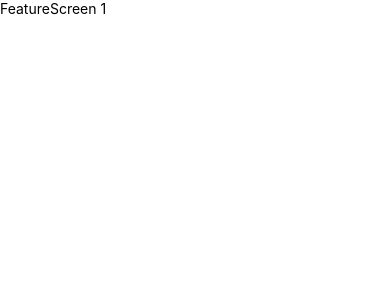
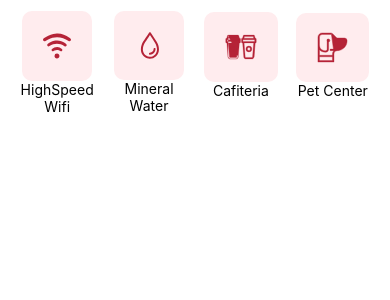
Before and after one commit to majidgeeks/WorkSpace-App, a React Native app: screen / in a window 390 px wide. Shown: the top 300 px of the page. Built offline with nearby package versions, Linux system fonts and the light colour scheme.

Commit message:
Features screen ui completed

```diff
--- /dev/null
+++ b/src/components/Svgs/CafiteriaIcon.tsx
@@ -0,0 +1,37 @@
+import * as React from "react"
+import Svg, { Path } from "react-native-svg"
+import SvgScaleView from "./SvgScaleView"
+
+interface CafiteriaIconProps{
+    color : string
+    size : number
+}
+
+function CafiteriaIcon({color, size}: CafiteriaIconProps) {
+  return (
+    <SvgScaleView size={size}>
+    <Svg
+      width="100%"
+      height="100%"
+      viewBox="0 0 37 28"
+      fill="none"
+      xmlns="http://www.w3.org/2000/svg"
+    >
+      <Path
+        d="M3.7.256h11.376c.376 0 .714.255.817.622 0 0 0 0 0 0l.844 2.971h.341c.469 0 .85.384.85.852v3.706a.853.853 0 01-.85.852h-.47l-1.305 16.299L3.7.256zm0 0a.848.848 0 00-.816.621s0 0 0 0L2.04 3.85h-.342a.853.853 0 00-.85.852v3.706c0 .468.382.851.85.851h.471l1.312 16.3s0 0 0 0M3.701.256l-.22 25.302m0 0c.096 1.224.985 2.188 2.089 2.188M3.48 25.558l2.089 2.188m0 0h7.644m-7.644 0h7.644m0 0c1.11 0 1.993-.956 2.089-2.188l-2.089 2.188zm.397-2.324h0a.865.865 0 01-.168.474c-.086.108-.174.145-.229.145H5.57c-.055 0-.143-.037-.23-.145a.866.866 0 01-.167-.473v-.001L3.877 9.258h11.03L13.61 25.422zM2.549 5.553h13.686v2.002H2.55V5.553zm1.79-3.594h10.1l.537 1.89H3.808l.531-1.89zM34.959 3.849h.341s0 0 0 0c.468 0 .85.383.85.852v3.705a.853.853 0 01-.85.852h-.485l-1.305 16.3 1.449-21.71zm0 0L34.115.878s0 0 0 0a.854.854 0 00-.817-.622H21.915a.848.848 0 00-.816.621s0 0 0 0l-.844 2.972h-.342a.853.853 0 00-.85.852v3.705c0 .469.382.852.85.852h.47l1.306 16.3s0 0 0 0c.096 1.224.985 2.187 2.088 2.187h7.645c1.11 0 1.993-.956 2.088-2.187l1.449-21.71zM31.826 25.42v.001a.866.866 0 01-.168.473c-.086.109-.174.146-.229.146h-7.644c-.067 0-.155-.044-.238-.159a.933.933 0 01-.159-.46v-.001L22.092 9.258h11.03l-1.296 16.163zM34.45 5.553v2.002H20.764V5.553H34.45zM22.023 3.849l.532-1.89h10.098l.538 1.89H22.023z"
+        fill={color}
+        stroke="#B52337"
+        strokeWidth={0.3}
+      />
+      <Path
+        d="M27.607 19.688a3.435 3.435 0 000-6.87 3.435 3.435 0 000 6.87zm0-5.173c.953 0 1.726.774 1.726 1.73 0 .957-.773 1.732-1.726 1.732a1.729 1.729 0 01-1.726-1.731c0-.956.773-1.731 1.726-1.731zM7.666 16.246v0c0-.956.773-1.731 1.726-1.731s1.726.775 1.726 1.73c0 .957-.773 1.732-1.726 1.732a1.728 1.728 0 01-1.726-1.731zm1.726 3.442a3.435 3.435 0 000-6.87 3.435 3.435 0 000 6.87z"
+        fill={color}
+        stroke="#B52337"
+        strokeWidth={0.3}
+      />
+    </Svg>
+    </SvgScaleView>
+  )
+}
+
+export default CafiteriaIcon
--- /dev/null
+++ b/src/components/Svgs/MWaterIcon.tsx
@@ -0,0 +1,33 @@
+import * as React from "react"
+import Svg, { Path } from "react-native-svg"
+import SvgScaleView from "./SvgScaleView"
+
+interface MWaterIconProps{
+    color : string
+    size : number
+}
+
+function MWaterIcon({color, size}: MWaterIconProps) {
+  return (
+    <SvgScaleView size={size}>
+    <Svg
+      width="100%"
+      height="100%"
+      viewBox="0 0 21 30"
+      fill="none"
+      xmlns="http://www.w3.org/2000/svg"
+    >
+      <Path
+        d="M18.47 10.799C16.316 7.463 14.106 4.183 11.95.847c-.498-.735-1.437-.735-1.935 0C8.688 2.826 7.417 4.805 6.09 6.784c-1.603 2.432-3.427 4.863-4.366 7.69-.83 2.432-1.106 5.26-.443 7.804.608 2.262 2.046 4.241 3.87 5.598 3.813 2.828 9.285 2.319 12.657-.961 4.532-4.184 3.758-11.253.663-16.116zm-1.436 13.854c-2.543 3.11-7.075 3.789-10.391 1.527-1.603-1.074-2.764-2.827-3.261-4.75-.553-2.262-.11-4.75.718-6.899.885-2.261 2.488-4.354 3.814-6.39 1.05-1.583 2.045-3.166 3.095-4.75 1.824 2.828 3.704 5.655 5.527 8.483 2.377 3.732 3.482 9.16.498 12.78z"
+        fill={color}
+      />
+      <Path
+        d="M16.15 17.754c-.608 0-1.105.509-1.105 1.13 0 1.075-.443 2.15-1.161 2.885-.774.791-1.769 1.187-2.874 1.187-.553 0-1.106.51-1.106 1.131 0 .622.498 1.131 1.106 1.131a6.205 6.205 0 004.421-1.866 6.498 6.498 0 001.824-4.524c0-.565-.497-1.13-1.105-1.074z"
+        fill={color}
+      />
+    </Svg>
+    </SvgScaleView>
+  )
+}
+
+export default MWaterIcon;
--- /dev/null
+++ b/src/components/Svgs/PetIcon.tsx
@@ -0,0 +1,37 @@
+import * as React from "react"
+import Svg, { Path } from "react-native-svg"
+import SvgScaleView from "./SvgScaleView"
+
+interface PetIconProps{
+    color : string
+    size : number
+}
+
+function PetIcon({color, size}: PetIconProps) {
+  return (
+    <SvgScaleView size={size}>
+    <Svg
+      width="100%"
+      height="100%"
+      viewBox="0 0 30 30"
+      fill="none"
+      xmlns="http://www.w3.org/2000/svg"
+    >
+      <Path
+        d="M16.205 18.051h-3.5v-1.533H20.175c4.148-.268 7.442-3.719 7.442-7.932 0 0 0 0 0 0v-.064h0c0-.715-.582-1.297-1.297-1.297h-6.619c-.743 0-1.442-.29-1.968-.815h0l-3.634-3.634 2.106 15.275zm0 0a4.704 4.704 0 00-1.278 3.225v1.22H2.434v-5.322c1.08 1.311 2.87 2.325 5.781 2.49h0a2.921 2.921 0 002.165-.789l-.102-.108.102.108c.582-.55.904-1.295.904-2.096V6.976H9.75v9.803c0 .376-.15.724-.423.982h0c-.278.262-.64.395-1.026.373h0c-1.357-.077-2.825-.401-3.95-1.26-1.118-.853-1.918-2.248-1.918-4.516v-7.34s0 0 0 0a2.639 2.639 0 012.635-2.635h8.08c.36 0 .696.14.95.393l2.106 15.275zM26.503 5.698l.001-.007h-6.803c-.334 0-.648-.13-.884-.366l-3.633-3.633h0A2.86 2.86 0 0013.15.849H5.07A4.173 4.173 0 00.9 5.018v24.08h15.56v-7.822a3.202 3.202 0 013.197-3.198c.13 0 .262-.009.387-.017l.14-.01h.273v-.017c4.86-.408 8.693-4.484 8.693-9.448v-.065a2.833 2.833 0 00-2.647-2.823zM2.433 27.565V24.03h12.494v3.537H2.434z"
+        fill={color}
+        stroke="#B52337"
+        strokeWidth={0.3}
+      />
+      <Path
+        d="M11.125 9.448a1.227 1.227 0 100-2.453 1.227 1.227 0 000 2.453z"
+        fill={color}
+        stroke="#B52337"
+        strokeWidth={0.5}
+      />
+    </Svg>
+    </SvgScaleView>
+  )
+}
+
+export default PetIcon;
--- /dev/null
+++ b/src/components/Svgs/WifiIcon.tsx
@@ -0,0 +1,33 @@
+import * as React from "react"
+import Svg, { Path } from "react-native-svg"
+import SvgScaleView from "./SvgScaleView"
+
+interface WifiIconProps{
+    color : string
+    size : number
+}
+
+function WifiIcon({color, size}: WifiIconProps) {
+  return (
+    <SvgScaleView size={size}>
+    <Svg
+      width="100%"
+      height="100%"
+      viewBox="0 0 28 26"
+      fill="none"
+      xmlns="http://www.w3.org/2000/svg"
+    >
+      <Path
+        d="M14.201.566C18.66.453 22.717 2.074 26.414 4.76c.306.222.613.444.911.677.734.574.885 1.457.377 2.175-.479.677-1.391.836-2.148.362-1.74-1.09-3.519-2.112-5.47-2.768-5.125-1.723-10.09-1.238-14.893 1.18-.901.454-1.773.961-2.634 1.49-.9.551-1.776.418-2.29-.341C-.23 6.796-.026 5.93.79 5.31 3.638 3.144 6.75 1.544 10.3.892a18.928 18.928 0 013.9-.326z"
+        fill={color}
+      />
+      <Path
+        d="M14.014 7.51c2.957-.054 5.548 1.007 7.965 2.599.383.251.766.498 1.133.772.685.516.82 1.313.357 1.956-.458.632-1.258.737-1.97.291-5.01-3.14-10.021-3.143-15.037-.011-.746.465-1.548.355-2.003-.307-.454-.66-.28-1.463.447-1.977 1.888-1.335 3.86-2.504 6.152-3.018.975-.218 1.963-.292 2.956-.304zM14.345 14.102c1.518.008 3.136.748 4.574 1.933.51.42.592 1.08.255 1.621-.328.524-.967.73-1.574.488-.453-.18-.896-.382-1.344-.577-1.582-.678-3.155-.617-4.721.055-.405.173-.802.366-1.212.529a1.263 1.263 0 01-1.73-1.379c.053-.298.213-.568.45-.756 1.434-1.16 3.033-1.91 5.303-1.914zM13.944 25.453c-1.336-.005-2.432-1.113-2.429-2.457a2.462 2.462 0 012.503-2.465c1.375.008 2.431 1.094 2.42 2.492-.014 1.36-1.117 2.436-2.494 2.43z"
+        fill={color}
+      />
+    </Svg>
+    </SvgScaleView>
+  )
+}
+
+export default WifiIcon
--- a/src/screens/FeatureScreen.tsx
+++ b/src/screens/FeatureScreen.tsx
@@ -1,12 +1,52 @@
 import * as React from 'react';
 import { Text, View, StyleSheet } from 'react-native';
+import WifiIcon from '../components/Svgs/WifiIcon';
+import { Color } from '../constants/Color';
+import MWaterIcon from '../components/Svgs/MWaterIcon';
+import CafiteriaIcon from '../components/Svgs/CafiteriaIcon';
+import PetIcon from '../components/Svgs/PetIcon';
+import { moderateScale } from 'react-native-size-matters';
 
 interface FeatureScreenProps {}
 
 const FeatureScreen = (props: FeatureScreenProps) => {
   return (
     <View style={styles.container}>
-      <Text>FeatureScreen 1</Text>
+      <View style={{flexDirection:"row", marginHorizontal:moderateScale(5),
+       justifyContent:'space-evenly', alignItems:"center", marginTop:moderateScale(10)}}>
+
+     <View style={{alignItems:"center"}}>
+        <View style={{backgroundColor:Color.pink, paddingHorizontal:moderateScale(20), paddingVertical:moderateScale(20), borderRadius:10 }}>
+        <WifiIcon size={28} color={Color.primary} />
+        </View>
+        <Text style={{width:80, textAlign:"center"}}>HighSpeed Wifi</Text>
+     </View>
+
+     <View style={{alignItems:"center", }}>
+        <View style={{backgroundColor:Color.pink, paddingHorizontal:moderateScale(20), paddingVertical:moderateScale(20), borderRadius:10}}>
+        <MWaterIcon size={27} color={Color.primary} />
+        </View>
+        <Text style={{width:80, textAlign:"center"}}>Mineral Water</Text>
+     </View>
+
+     <View style={{alignItems:"center", marginBottom:moderateScale(13)}}>
+        <View style={{backgroundColor:Color.pink, paddingHorizontal:moderateScale(20),
+             paddingVertical:moderateScale(18), borderRadius:10, }}>
+        <CafiteriaIcon size={32} color={Color.primary} />
+        </View>
+        <Text style={{width:80, textAlign:"center"}}>Cafiteria</Text>
+     </View>
+
+     <View style={{alignItems:"center", marginBottom:moderateScale(12) }}>
+        <View style={{backgroundColor:Color.pink, paddingHorizontal:moderateScale(20), paddingVertical:moderateScale(18), borderRadius:10}}>
+        <PetIcon size={31} color={Color.primary} />
+        </View>
+        <Text style={{width:80, textAlign:"center"}}>Pet Center</Text>
+     </View>
+
+      </View>
+
+
     </View>
   );
 };
```
